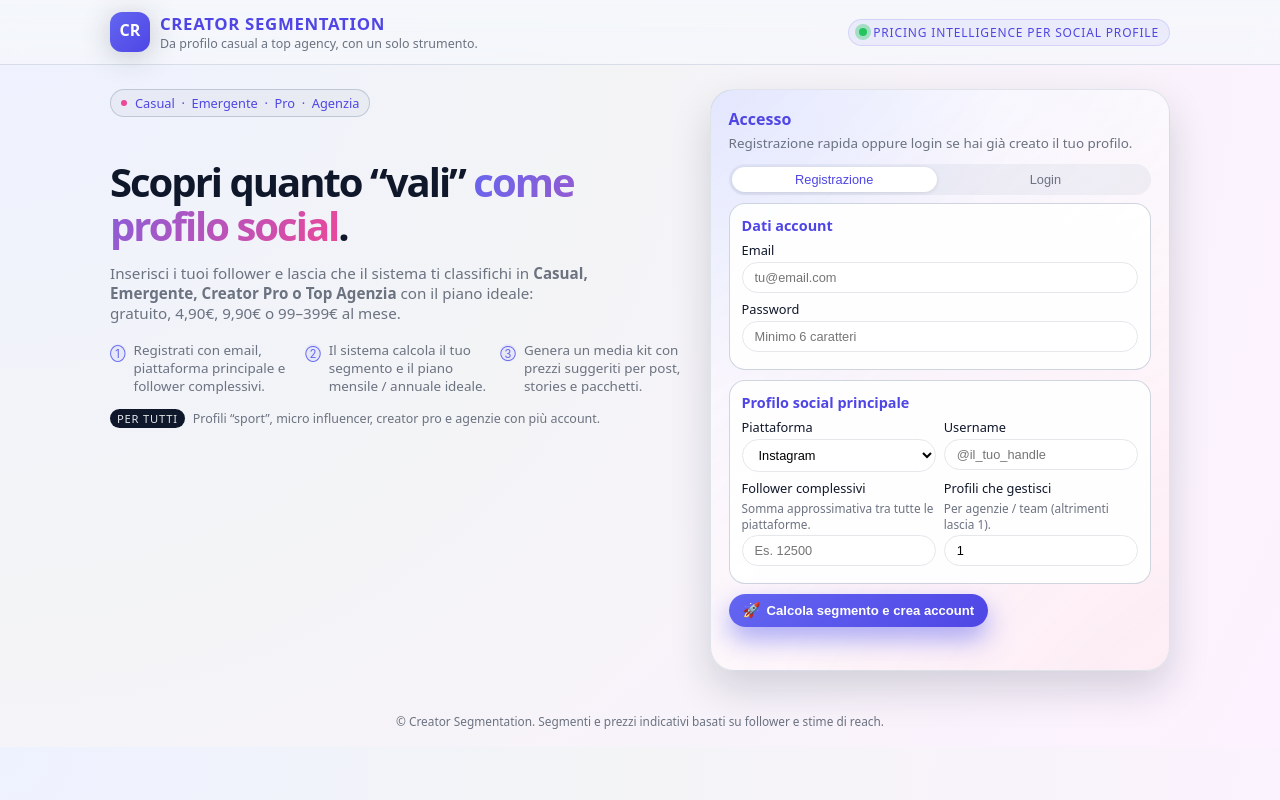
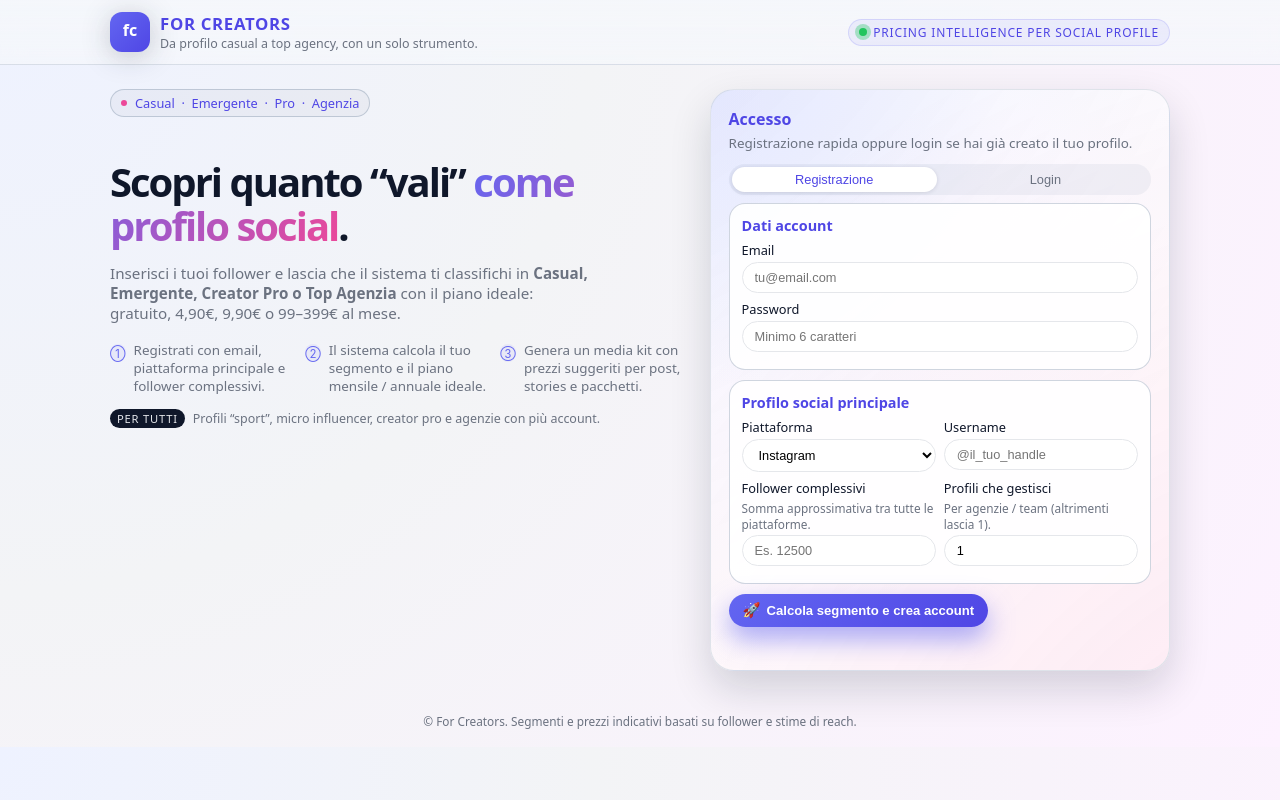
Before and after one commit to antoniobottalico1505/creator-segmentation, a FastAPI app: page / in a window 1280 px wide. Run offline with FastAPI, Linux system fonts and the light colour scheme.

Commit message:
Rename brand to For Creators and update requirements

```diff
--- a/templates/index.html
+++ b/templates/index.html
@@ -2,7 +2,7 @@
 <html lang="it">
 <head>
   <meta charset="UTF-8" />
-  <title>Creator Segmentation & Pricing</title>
+  <title>For Creators – Segmentation & Pricing</title>
   <meta name="viewport" content="width=device-width, initial-scale=1" />
   <meta name="description" content="Calcola il tuo segmento social e il piano ideale in base ai follower, da profilo casual fino ad agenzia top." />
   <style>
@@ -424,12 +424,12 @@
     <div class="brand">
       <svg width="40" height="40" viewBox="0 0 40 40" class="logo-svg" aria-hidden="true">
         <defs>
-          <linearGradient id="crGradient" x1="0" y1="0" x2="1" y2="1">
+          <linearGradient id="fcGradient" x1="0" y1="0" x2="1" y2="1">
             <stop offset="0%" stop-color="#6366f1" />
             <stop offset="100%" stop-color="#4f46e5" />
           </linearGradient>
         </defs>
-        <rect x="0" y="0" width="40" height="40" rx="12" fill="url(#crGradient)" />
+        <rect x="0" y="0" width="40" height="40" rx="12" fill="url(#fcGradient)" />
         <text
           x="50%"
           y="50%"
@@ -439,11 +439,11 @@
           font-size="16"
           font-family="system-ui, -apple-system, BlinkMacSystemFont, 'Segoe UI', sans-serif"
           font-weight="700">
-          CR
+          fc
         </text>
       </svg>
       <div class="brand-text">
-        <div class="brand-name">Creator Segmentation</div>
+        <div class="brand-name">For Creators</div>
         <div class="brand-sub">Da profilo casual a top agency, con un solo strumento.</div>
       </div>
     </div>
@@ -697,7 +697,7 @@
 </main>
 
 <footer>
-  © Creator Segmentation. Segmenti e prezzi indicativi basati su follower e stime di reach.
+  © For Creators. Segmenti e prezzi indicativi basati su follower e stime di reach.
 </footer>
 
 <script>
```
